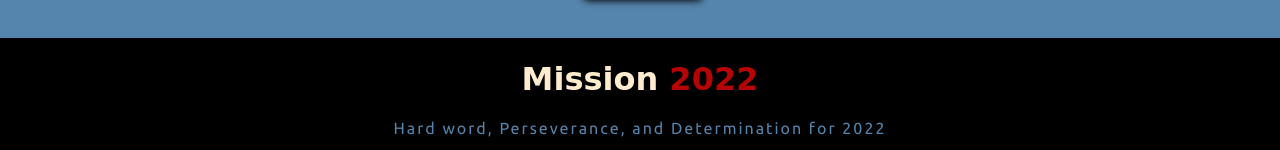
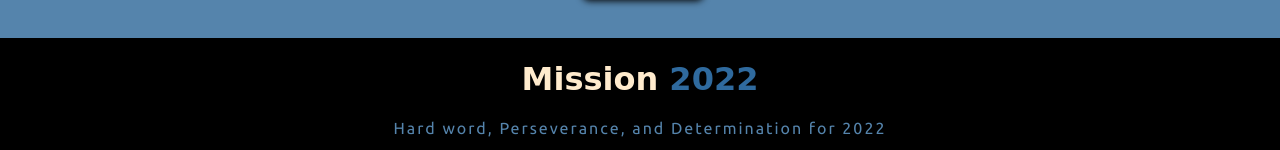
Before and after one commit to Progga-Roy/First-Assignment, a plain HTML site: page index.html in a window 1280 px wide. Shown: the part 3139-3289 px from the top of the page. Drawn offline with Linux system fonts and the light colour scheme.

Commit message:
footer-color added

```diff
--- a/index.html
+++ b/index.html
@@ -117,7 +117,7 @@
 
     <footer>
         <div>
-            <h1>Mission <span>2022 </span> </h1>
+            <h1>Mission <span class="span">2022 </span> </h1>
             <p>Hard word, Perseverance, and Determination for 2022</p>
         </div>
     </footer>
--- a/style.css
+++ b/style.css
@@ -199,3 +199,6 @@ footer{
         color:  #5584AC;
         letter-spacing: 2px;
     }
+    .span{
+        color: #2f6a9e;
+    }
```
